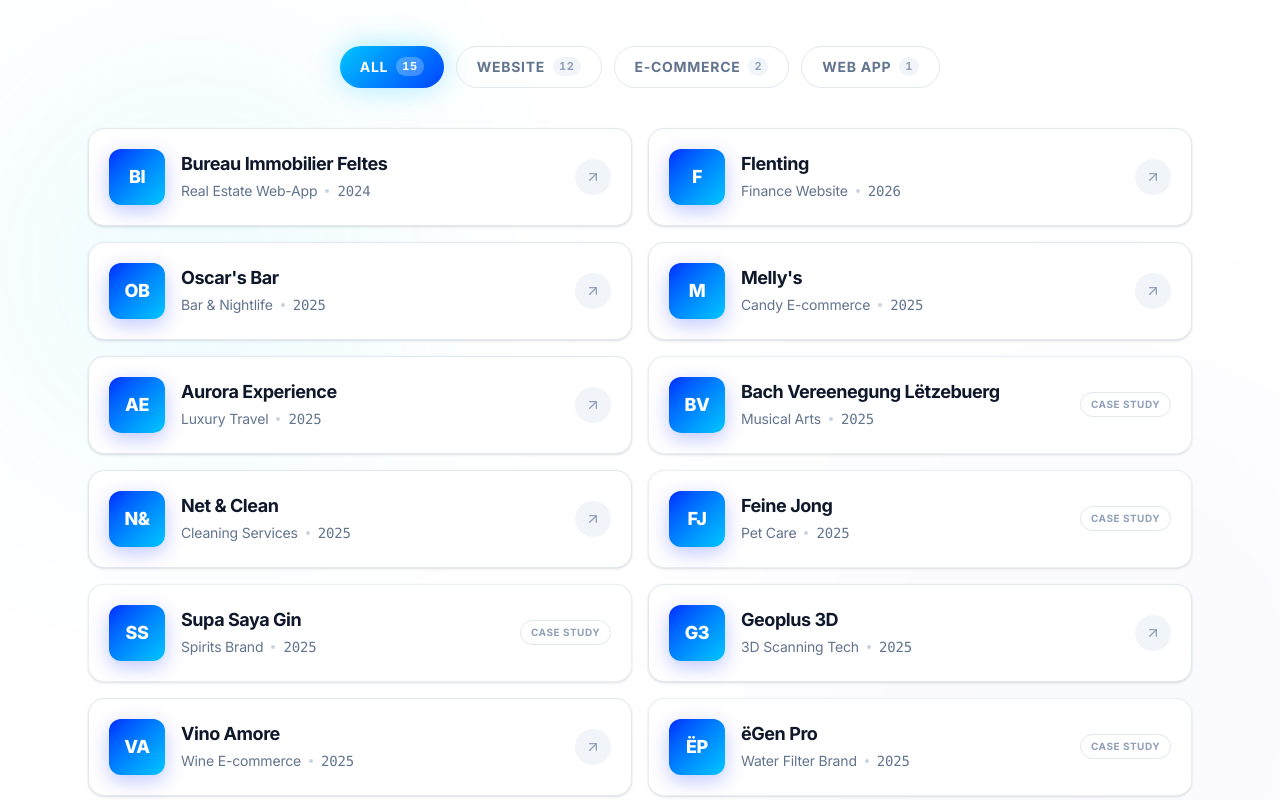
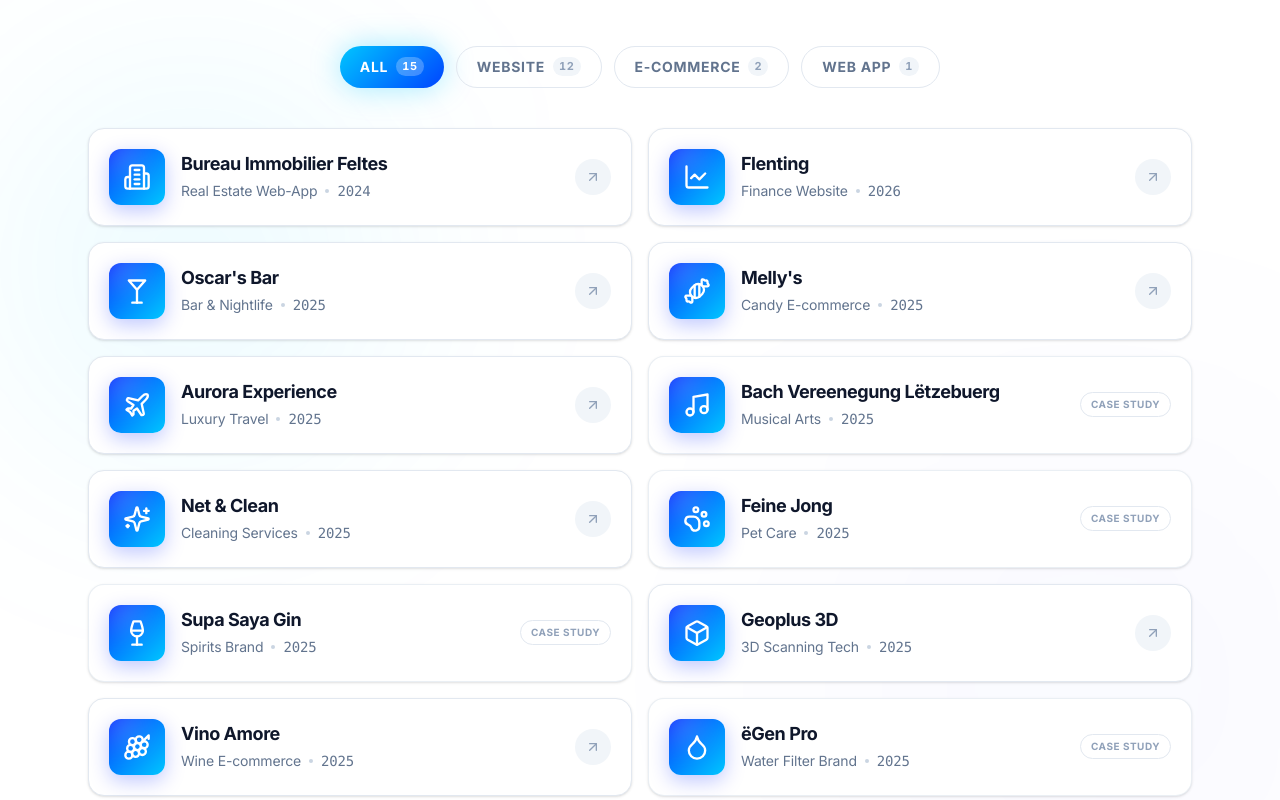
Before and after one commit to deev-lu/Deev-Platform1, a React (Vite) app: page / in a window 1280 px wide. Shown: the part 3380-4180 px from the top of the page. Built offline with nearby package versions, Linux system fonts and the light colour scheme; no server answers.

Commit message:
Portfolio: replace initials with meaningful category icons
Co-Authored-By: Claude Opus 4.8 <noreply@anthropic.com>

```diff
--- a/src/app/components/Portfolio.tsx
+++ b/src/app/components/Portfolio.tsx
@@ -1,47 +1,55 @@
 import { useState } from "react";
 import { motion, AnimatePresence } from "motion/react";
-import { ArrowUpRight } from "lucide-react";
+import {
+  ArrowUpRight,
+  Building2,
+  LineChart,
+  Wine,
+  Candy,
+  Plane,
+  Music,
+  Sparkles,
+  PawPrint,
+  Martini,
+  Box,
+  Grape,
+  Droplet,
+  UtensilsCrossed,
+  Car,
+  UserRound,
+} from "lucide-react";
 
 interface PortfolioItem {
   title: string;
   year: number;
   category: string;
   filter: string;
+  icon: React.ElementType;
   link?: string;
 }
 
 const portfolioItems: PortfolioItem[] = [
-  { title: "Bureau Immobilier Feltes", year: 2024, category: "Real Estate Web-App", filter: "Web App",    link: "https://www.feltes-immobilier.lu/" },
-  { title: "Flenting",                 year: 2026, category: "Finance Website",      filter: "Website",   link: "https://flenting.framer.website/" },
-  { title: "Oscar's Bar",              year: 2025, category: "Bar & Nightlife",       filter: "Website",   link: "https://oscarsbar.lu/" },
-  { title: "Melly's",                  year: 2025, category: "Candy E-commerce",      filter: "E-commerce",link: "https://www.mellys.lu" },
-  { title: "Aurora Experience",        year: 2025, category: "Luxury Travel",         filter: "Website",   link: "https://www.auroraexp.eu" },
-  { title: "Bach Vereenegung Lëtzebuerg", year: 2025, category: "Musical Arts",      filter: "Website" },
-  { title: "Net & Clean",              year: 2025, category: "Cleaning Services",     filter: "Website",   link: "https://www.net-clean.lu/" },
-  { title: "Feine Jong",               year: 2025, category: "Pet Care",              filter: "Website" },
-  { title: "Supa Saya Gin",            year: 2025, category: "Spirits Brand",         filter: "Website" },
-  { title: "Geoplus 3D",              year: 2025, category: "3D Scanning Tech",      filter: "Website",   link: "https://geoplus3d.lu/" },
-  { title: "Vino Amore",              year: 2025, category: "Wine E-commerce",        filter: "E-commerce",link: "https://vinoamoreandmore.de/" },
-  { title: "ëGen Pro",                year: 2025, category: "Water Filter Brand",     filter: "Website" },
-  { title: "Angolodoro",              year: 2024, category: "Restaurant",             filter: "Website" },
-  { title: "AMD Cars",                year: 2024, category: "Car Rental",             filter: "Website" },
-  { title: "Florian Blencke",         year: 2023, category: "Personal Brand",         filter: "Website" },
+  { title: "Bureau Immobilier Feltes", year: 2024, category: "Real Estate Web-App", filter: "Web App",    icon: Building2,       link: "https://www.feltes-immobilier.lu/" },
+  { title: "Flenting",                 year: 2026, category: "Finance Website",      filter: "Website",   icon: LineChart,       link: "https://flenting.framer.website/" },
+  { title: "Oscar's Bar",              year: 2025, category: "Bar & Nightlife",       filter: "Website",   icon: Martini,         link: "https://oscarsbar.lu/" },
+  { title: "Melly's",                  year: 2025, category: "Candy E-commerce",      filter: "E-commerce",icon: Candy,           link: "https://www.mellys.lu" },
+  { title: "Aurora Experience",        year: 2025, category: "Luxury Travel",         filter: "Website",   icon: Plane,           link: "https://www.auroraexp.eu" },
+  { title: "Bach Vereenegung Lëtzebuerg", year: 2025, category: "Musical Arts",      filter: "Website",   icon: Music },
+  { title: "Net & Clean",              year: 2025, category: "Cleaning Services",     filter: "Website",   icon: Sparkles,        link: "https://www.net-clean.lu/" },
+  { title: "Feine Jong",               year: 2025, category: "Pet Care",              filter: "Website",   icon: PawPrint },
+  { title: "Supa Saya Gin",            year: 2025, category: "Spirits Brand",         filter: "Website",   icon: Wine },
+  { title: "Geoplus 3D",              year: 2025, category: "3D Scanning Tech",      filter: "Website",   icon: Box,             link: "https://geoplus3d.lu/" },
+  { title: "Vino Amore",              year: 2025, category: "Wine E-commerce",        filter: "E-commerce",icon: Grape,           link: "https://vinoamoreandmore.de/" },
+  { title: "ëGen Pro",                year: 2025, category: "Water Filter Brand",     filter: "Website",   icon: Droplet },
+  { title: "Angolodoro",              year: 2024, category: "Restaurant",             filter: "Website",   icon: UtensilsCrossed },
+  { title: "AMD Cars",                year: 2024, category: "Car Rental",             filter: "Website",   icon: Car },
+  { title: "Florian Blencke",         year: 2023, category: "Personal Brand",         filter: "Website",   icon: UserRound },
 ];
 
 const filters = ["All", "Website", "E-commerce", "Web App"];
 
 const countFor = (f: string) =>
   f === "All" ? portfolioItems.length : portfolioItems.filter((i) => i.filter === f).length;
-
-// Two-letter monogram from the project name
-const monogram = (title: string) =>
-  title
-    .split(/\s+/)
-    .filter(Boolean)
-    .slice(0, 2)
-    .map((w) => w[0])
-    .join("")
-    .toUpperCase();
 
 export default function Portfolio() {
   const [activeFilter, setActiveFilter] = useState("All");
@@ -120,6 +128,7 @@ export default function Portfolio() {
           <AnimatePresence mode="popLayout">
             {filtered.map((item, index) => {
               const Card = item.link ? "a" : "div";
+              const Icon = item.icon;
               const linkProps = item.link
                 ? { href: item.link, target: "_blank", rel: "noopener noreferrer" }
                 : {};
@@ -140,9 +149,11 @@ export default function Portfolio() {
                         : "border-slate-200/70 dark:border-white/[0.06] shadow-sm dark:shadow-none"
                     }`}
                   >
-                    {/* Monogram tile */}
-                    <div className="shrink-0 w-12 h-12 sm:w-14 sm:h-14 rounded-xl bg-gradient-to-br from-[#0022FF] to-[#00C6FF] flex items-center justify-center text-white font-extrabold text-base sm:text-lg tracking-tight shadow-[0_6px_20px_rgba(0,34,255,0.25)] transition-transform duration-300 group-hover:scale-105">
-                      {monogram(item.title)}
+                    {/* Icon tile */}
+                    <div className="relative shrink-0 w-12 h-12 sm:w-14 sm:h-14 rounded-xl bg-gradient-to-br from-[#0022FF] to-[#00C6FF] flex items-center justify-center shadow-[0_6px_20px_rgba(0,34,255,0.25)] transition-transform duration-300 group-hover:scale-105 overflow-hidden">
+                      {/* subtle sheen */}
+                      <div className="absolute -top-4 -left-2 w-10 h-10 bg-white/25 rounded-full blur-lg" />
+                      <Icon className="relative w-6 h-6 sm:w-7 sm:h-7 text-white" strokeWidth={2} />
                     </div>
 
                     {/* Text */}
@@ -163,7 +174,7 @@ export default function Portfolio() {
                       </div>
                     </div>
 
-                    {/* Arrow / live tag */}
+                    {/* Arrow / case-study tag */}
                     {item.link ? (
                       <span className="shrink-0 w-9 h-9 rounded-full flex items-center justify-center bg-slate-100 dark:bg-white/[0.06] text-slate-400 dark:text-slate-500 group-hover:bg-[#00C6FF] group-hover:text-white transition-all duration-300">
                         <ArrowUpRight className="w-4 h-4 transition-transform duration-300 group-hover:translate-x-0.5 group-hover:-translate-y-0.5" />
```
